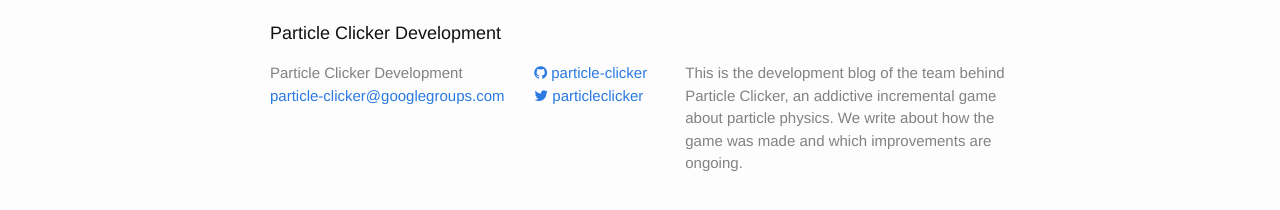
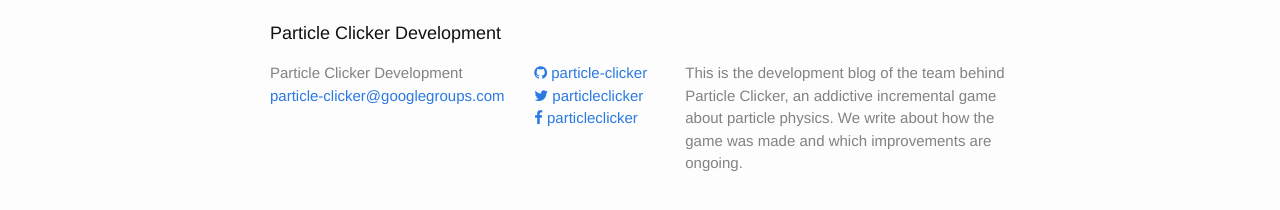
Before and after one commit to particle-clicker/particle-clicker.github.io, a Jekyll site: the page built from index.html, in a window 1280 px wide. Shown: the part 307-517 px from the top of the page. Built offline with Jekyll 4.4.1, drawn with Linux system fonts in a browser that asks for light colours; nearby versions of some CDN libraries; Markdown is read by kramdown in place of the engine named in the settings.

Commit message:
add link to facebook.

```diff
--- a/_config.yml
+++ b/_config.yml
@@ -6,6 +6,7 @@
 url: "http://particle-clicker.github.io" # the base hostname & protocol for your site
 twitter_username: particleclicker
 github_username:  particle-clicker
+facebook_username: particleclicker
 
 markdown: redcarpet
 highlighter: pygments
--- a/_includes/footer.html
+++ b/_includes/footer.html
@@ -29,6 +29,14 @@
             </a>
           </li>
           {% endif %}
+
+          {% if site.facebook_username %}
+          <li>
+            <a href="https://facebook.com/{{ site.facebook_username }}">
+              <i class="fa fa-facebook"></i> <span class="username">{{ site.facebook_username }}</span>
+            </a>
+          </li>
+          {% endif %}
         </ul>
       </div>
 
```
